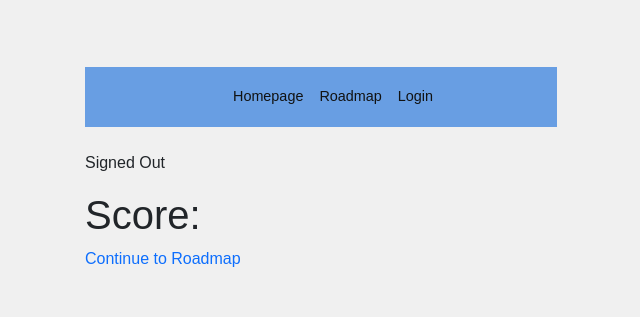
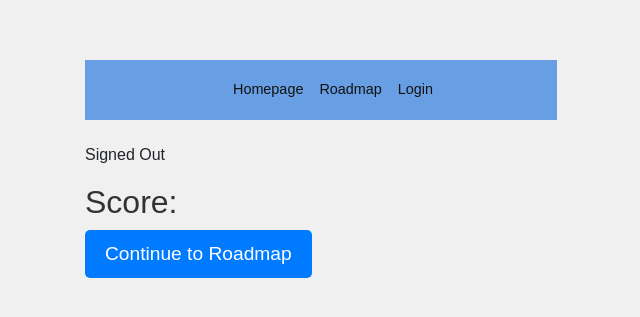
Before and after one commit to cfgcolumbus23/Team-15, a React (Create React App) app in the folder learning-app/: page /score in a window 1280 px wide. Shown: the part 231-548 px from the top of the page, without its empty margins (319-959 px from the left). Built offline with nearby package versions, Linux system fonts and the light colour scheme; no server answers.

Commit message:
Cleaned up assessment css

```diff
--- a/learning-app/src/pages/Assessment.css
+++ b/learning-app/src/pages/Assessment.css
@@ -1,7 +1,67 @@
 .quiz-container {
-    overflow-y: scroll;
-}
+    background-color: #f9f9f9;
+    padding: 20px;
+    border-radius: 10px;
+    box-shadow: 0 0 15px rgba(0, 0, 0, 0.1);
+    text-align: center;
+    margin-top: 200px;
+  }
 
-.spacer {
-    height: 200px;
-}
+
+  h1 {
+    font-size: 2em;
+    color: #333;
+  }
+
+  .quiz-questions {
+    margin-top: 20px;
+  }
+
+  ol {
+    list-style-type: none;
+    padding: 0;
+  }
+
+  .quiz-q {
+    margin: 20px 0;
+    padding: 20px;
+    background-color: #fff;
+    border: 1px solid #ddd;
+    border-radius: 10px;
+    box-shadow: 0 0 10px rgba(0, 0, 0, 0.1);
+    text-align: left;
+  }
+
+  h3 {
+    font-size: 1.5em;
+    color: #333;
+  }
+
+  .quiz-q div {
+    margin: 10px 0;
+  }
+
+  input[type="radio"] {
+    margin-right: 10px;
+  }
+
+  label {
+    font-size: 1.2em;
+    color: #666;
+    cursor: pointer;
+  }
+
+  .button {
+    background-color: #007bff;
+    color: #fff;
+    font-size: 1.2em;
+    padding: 10px 20px;
+    border: none;
+    border-radius: 5px;
+    cursor: pointer;
+    transition: background-color 0.3s;
+  }
+
+  .button:hover {
+    background-color: #0056b3;
+  }
```
